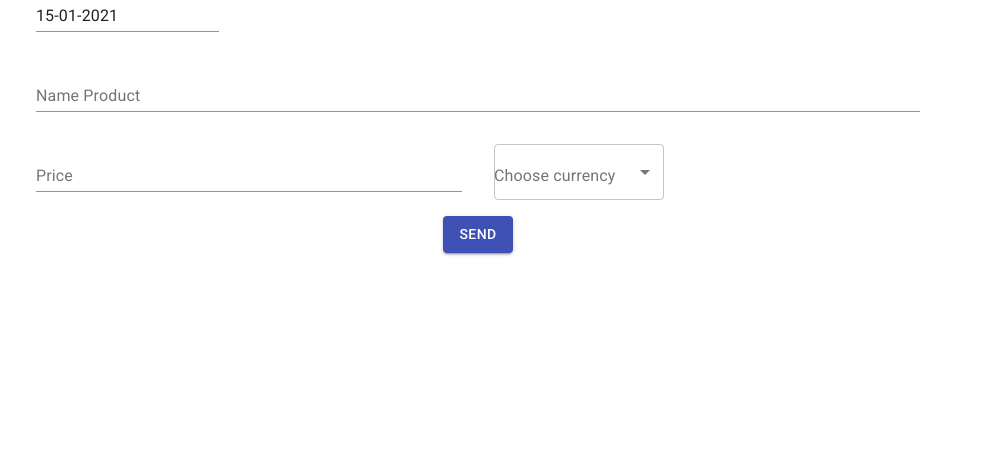
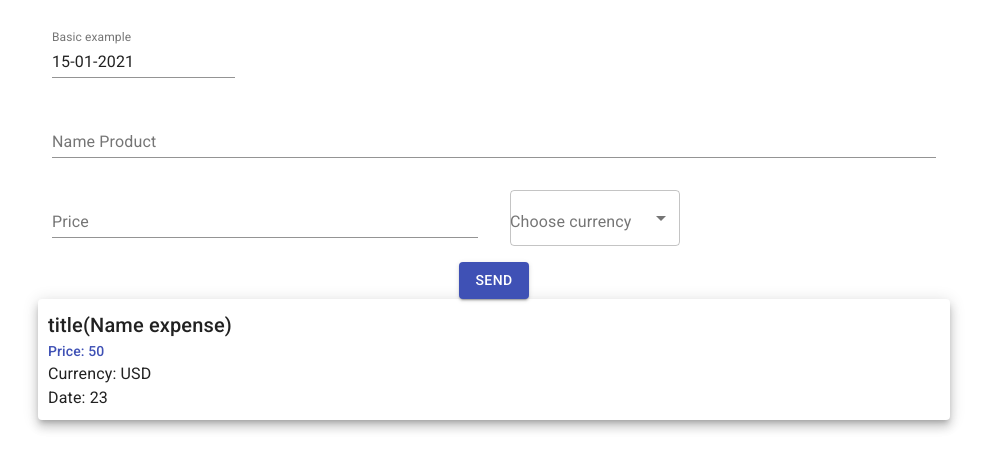
Before and after one commit to Taras-B/logivations-test, a React (Create React App) app: page / in a window 1280 px wide. Shown: the top 470 px of the page, without its empty margins (162-1149 px from the left). Built offline with nearby package versions, Linux system fonts and the light colour scheme.

Commit message:
Create ListExpense component,Add redux... in project

```diff
--- a/package.json
+++ b/package.json
@@ -13,11 +13,16 @@
     "@types/node": "^12.0.0",
     "@types/react": "^16.9.53",
     "@types/react-dom": "^16.9.8",
+    "@types/react-redux": "^7.1.15",
+    "@types/redux": "^3.6.0",
     "date-fns": "^2.16.1",
+    "immer": "^8.0.0",
     "react": "^17.0.1",
     "react-dom": "^17.0.1",
     "react-hook-form": "^6.14.1",
+    "react-redux": "^7.2.2",
     "react-scripts": "4.0.1",
+    "redux": "^4.0.5",
     "typescript": "^4.0.3",
     "web-vitals": "^0.2.4"
   },
--- a/src/App.tsx
+++ b/src/App.tsx
@@ -1,16 +1,31 @@
 import React from 'react'
-import './App.css';
+import './App.css'
 
-import Container from '@material-ui/core/Container';
+import Container from '@material-ui/core/Container'
+import Grid from '@material-ui/core/Grid'
+import { makeStyles } from '@material-ui/core/styles'
 
 import { ExpenseForm } from './components/NewExpenseForm'
+import { ListExpense } from './components/ListExpense'
+
+const useStyles = makeStyles({
+
+    margin: {
+        margin: '30px 0',
+    },
+})
 
 function App() {
-  return (
-    <Container maxWidth="md">
-      <ExpenseForm></ExpenseForm>
-    </Container>
-  );
+    const classes = useStyles()
+    return (
+        <Container maxWidth="md">
+            <Grid container justify='center' spacing={4} className={classes.margin}>
+
+                <ExpenseForm></ExpenseForm>
+                <ListExpense/>
+            </Grid>
+        </Container>
+    )
 }
 
-export default App;
+export default App
--- /dev/null
+++ b/src/components/ListExpense/index.tsx
@@ -0,0 +1,22 @@
+import React from 'react'
+
+import Grid from '@material-ui/core/Grid'
+import Paper from '@material-ui/core/Paper'
+import Typography from '@material-ui/core/Typography'
+
+export const ListExpense = () => {
+    return (
+        <Grid item xs={12}>
+            <Paper elevation={7} style={{padding: 10}}>
+                <Grid container spacing={1} alignItems='center'>
+                    <Grid item xs={12} md={11}>
+                        <Typography variant='h6'>title(Name expense)</Typography>
+                        <Typography variant='subtitle2' color='primary'>Price: 50</Typography>
+                        <Typography>Currency: USD</Typography>
+                        <Typography>Date: 23</Typography>
+                    </Grid>
+                </Grid>
+            </Paper>
+        </Grid>
+    )
+}
--- a/src/components/NewExpenseForm/index.tsx
+++ b/src/components/NewExpenseForm/index.tsx
@@ -24,7 +24,7 @@ export const ExpenseForm = () => {
         console.log(data)
     }
     return (
-        <Grid container justify='center' spacing={4}>
+        <>
             <form onSubmit={handleSubmit(onSubmitForm)}>
                 <Grid container justify='center' spacing={4}>
                     <Grid item xs={12}>
@@ -83,6 +83,6 @@ export const ExpenseForm = () => {
 
             </form>
 
-        </Grid>
+        </>
     )
 }
```
Also changed, not shown: 1 other file (tests, documents, lock files or other folders).
